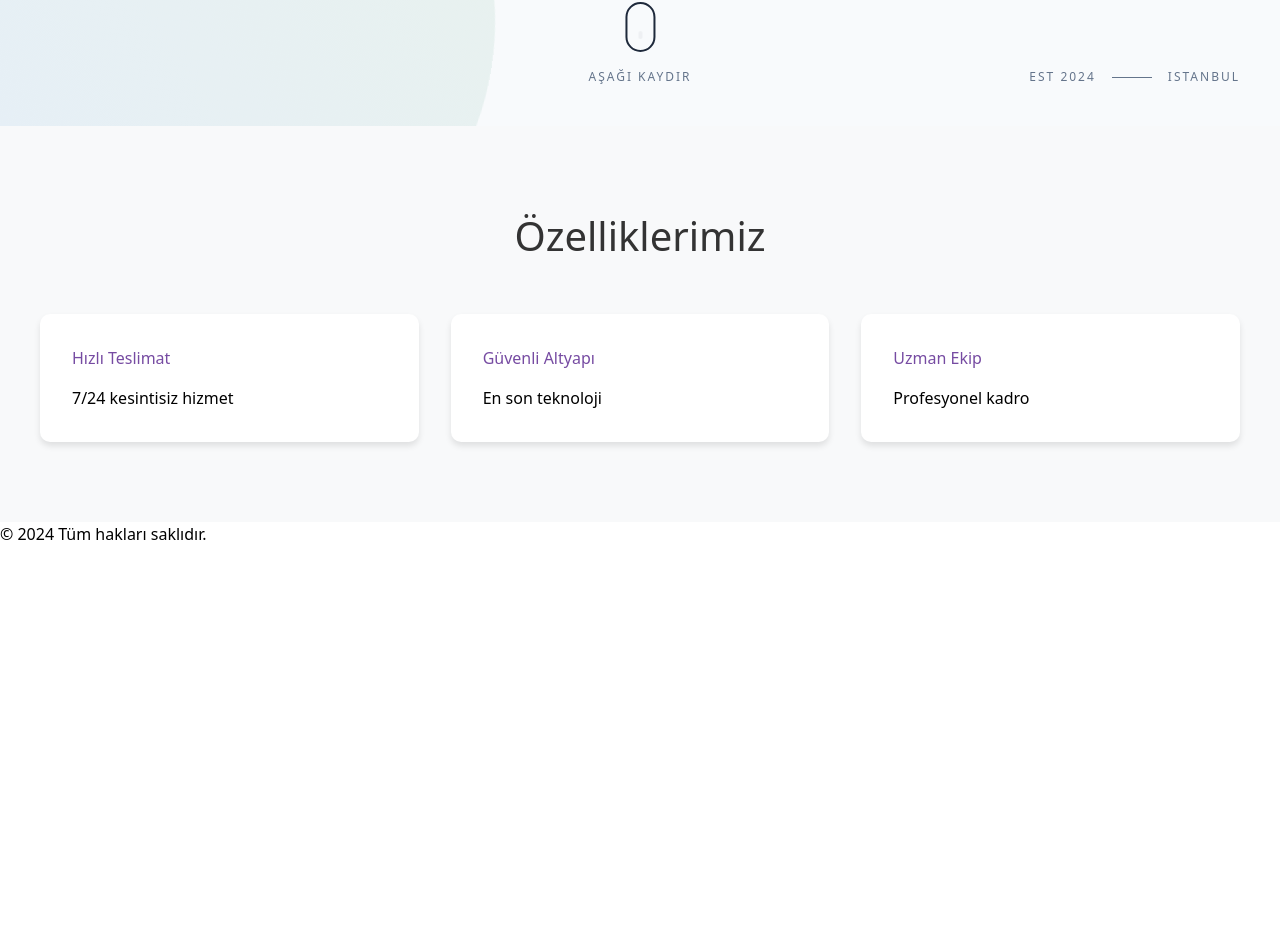
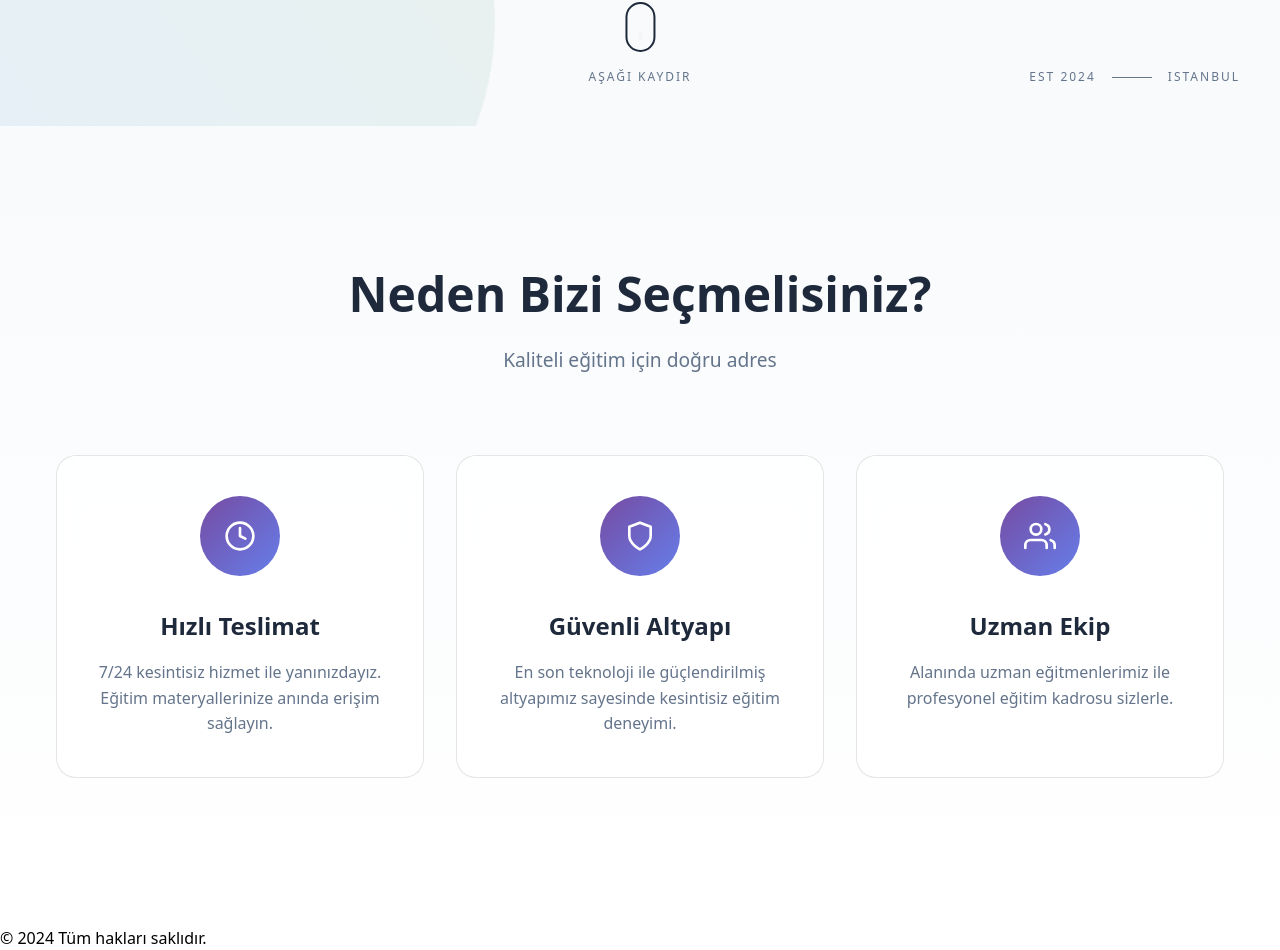
Before and after one commit to alifuatakbas/e-math-frontend, a Next.js app: page / in a window 1280 px wide. Shown: the part 674-1624 px from the top of the page. Before the commit the page ends 1220 px from the top, so only its background shows below. Built offline with nearby package versions, Linux system fonts and the light colour scheme.

Commit message:
NAVBAR UPDATE

```diff
--- a/app/components/Features.tsx
+++ b/app/components/Features.tsx
@@ -1,21 +1,38 @@
+// Features.tsx
 import styles from '../styles/Features.module.css'
-import React from 'react'
-const Features = ()  => {
+import { FiClock, FiShield, FiUsers } from 'react-icons/fi' // react-icons ekleyin
+
+const Features = () => {
   return (
     <section className={styles.features}>
-      <h2>Özelliklerimiz</h2>
+      <div className={styles.container}>
+        <h2 className={styles.title}>Neden Bizi Seçmelisiniz?</h2>
+        <p className={styles.subtitle}>Kaliteli eğitim için doğru adres</p>
+
         <div className={styles.grid}>
           <div className={styles.card}>
+            <div className={styles.iconWrapper}>
+              <FiClock className={styles.icon} />
+            </div>
             <h3>Hızlı Teslimat</h3>
-          <p>7/24 kesintisiz hizmet</p>
+            <p>7/24 kesintisiz hizmet ile yanınızdayız. Eğitim materyallerinize anında erişim sağlayın.</p>
           </div>
+
           <div className={styles.card}>
+            <div className={styles.iconWrapper}>
+              <FiShield className={styles.icon} />
+            </div>
             <h3>Güvenli Altyapı</h3>
-          <p>En son teknoloji</p>
+            <p>En son teknoloji ile güçlendirilmiş altyapımız sayesinde kesintisiz eğitim deneyimi.</p>
           </div>
+
           <div className={styles.card}>
+            <div className={styles.iconWrapper}>
+              <FiUsers className={styles.icon} />
+            </div>
             <h3>Uzman Ekip</h3>
-          <p>Profesyonel kadro</p>
+            <p>Alanında uzman eğitmenlerimiz ile profesyonel eğitim kadrosu sizlerle.</p>
+          </div>
         </div>
       </div>
     </section>
--- a/app/styles/Features.module.css
+++ b/app/styles/Features.module.css
@@ -1,36 +1,163 @@
+/* Features.module.css */
 .features {
-  padding: 5rem 2rem;
-  background: #f8f9fa;
+  padding: 8rem 2rem;
+  background: linear-gradient(to bottom, #F8FAFC, #FFFFFF);
+  min-height: 100vh;
+  display: flex;
+  align-items: center;
 }
 
-.features h2 {
+.container {
+  max-width: 1200px;
+  margin: 0 auto;
+  width: 100%;
+}
+
+.title {
   text-align: center;
-  margin-bottom: 3rem;
-  font-size: 2.5rem;
-  color: #333;
+  font-size: 3rem;
+  font-weight: 800;
+  color: #1E293B;
+  margin-bottom: 1rem;
+}
+
+.subtitle {
+  text-align: center;
+  font-size: 1.2rem;
+  color: #64748B;
+  margin-bottom: 4rem;
 }
 
 .grid {
   display: grid;
-  grid-template-columns: repeat(auto-fit, minmax(250px, 1fr));
+  grid-template-columns: repeat(auto-fit, minmax(300px, 1fr));
   gap: 2rem;
-  max-width: 1200px;
-  margin: 0 auto;
+  padding: 1rem;
 }
 
 .card {
-  background: white;
-  padding: 2rem;
-  border-radius: 10px;
-  box-shadow: 0 4px 6px rgba(0,0,0,0.1);
-  transition: transform 0.3s ease;
+  background: rgba(255, 255, 255, 0.8);
+  backdrop-filter: blur(10px);
+  border-radius: 20px;
+  padding: 2.5rem;
+  text-align: center;
+  transition: all 0.3s ease;
+  border: 1px solid rgba(0, 0, 0, 0.1);
+  position: relative;
+  overflow: hidden;
+}
+
+.card::before {
+  content: '';
+  position: absolute;
+  top: 0;
+  left: 0;
+  width: 100%;
+  height: 100%;
+  background: linear-gradient(45deg, transparent, rgba(255, 255, 255, 0.2), transparent);
+  transform: translateX(-100%);
+  transition: 0.5s;
 }
 
 .card:hover {
-  transform: translateY(-5px);
+  transform: translateY(-10px);
+  box-shadow: 0 20px 40px rgba(0, 0, 0, 0.1);
+  border-color: rgba(118, 75, 162, 0.2);
+}
+
+.card:hover::before {
+  transform: translateX(100%);
+}
+
+.iconWrapper {
+  width: 80px;
+  height: 80px;
+  background: linear-gradient(135deg, #764BA2, #667EEA);
+  border-radius: 50%;
+  display: flex;
+  align-items: center;
+  justify-content: center;
+  margin: 0 auto 2rem;
+  transition: all 0.3s ease;
+}
+
+.icon {
+  font-size: 2rem;
+  color: white;
 }
 
 .card h3 {
-  color: #764ba2;
+  font-size: 1.5rem;
+  color: #1E293B;
   margin-bottom: 1rem;
+  font-weight: 700;
 }
+
+.card p {
+  color: #64748B;
+  line-height: 1.6;
+}
+
+/* Dark mode */
+:global(.dark-theme) .features {
+  background: linear-gradient(to bottom, #0F172A, #1E293B);
+}
+
+:global(.dark-theme) .title {
+  color: #F1F5F9;
+}
+
+:global(.dark-theme) .subtitle {
+  color: #94A3B8;
+}
+
+:global(.dark-theme) .card {
+  background: rgba(30, 41, 59, 0.8);
+  border-color: rgba(255, 255, 255, 0.1);
+}
+
+:global(.dark-theme) .card h3 {
+  color: #F1F5F9;
+}
+
+:global(.dark-theme) .card p {
+  color: #94A3B8;
+}
+
+/* Responsive Design */
+@media (max-width: 768px) {
+  .features {
+    padding: 4rem 1rem;
+  }
+
+  .title {
+    font-size: 2.5rem;
+  }
+
+  .grid {
+    gap: 1.5rem;
+  }
+
+  .card {
+    padding: 2rem;
+  }
+}
+
+@media (max-width: 480px) {
+  .title {
+    font-size: 2rem;
+  }
+
+  .subtitle {
+    font-size: 1rem;
+  }
+
+  .iconWrapper {
+    width: 60px;
+    height: 60px;
+  }
+
+  .icon {
+    font-size: 1.5rem;
+  }
+}
```
Lines whose indentation alone changed are shown as unchanged.
